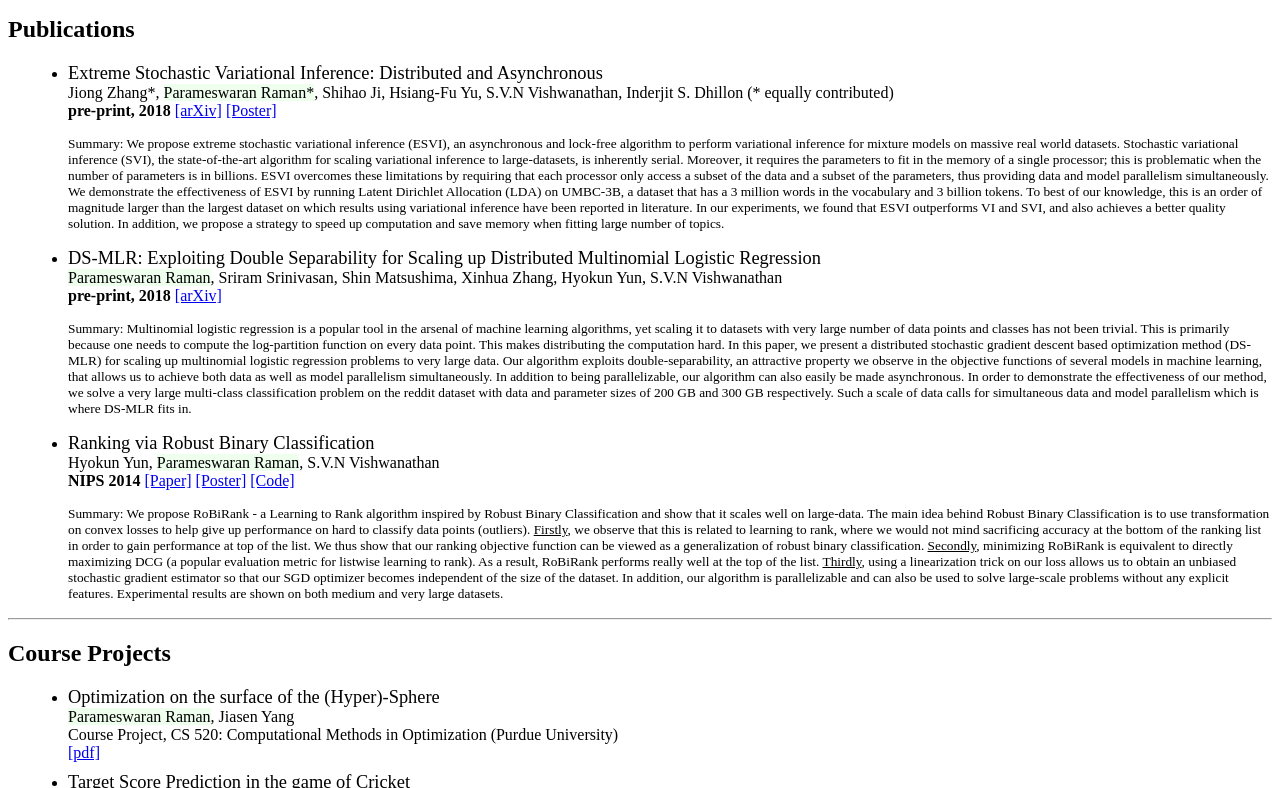
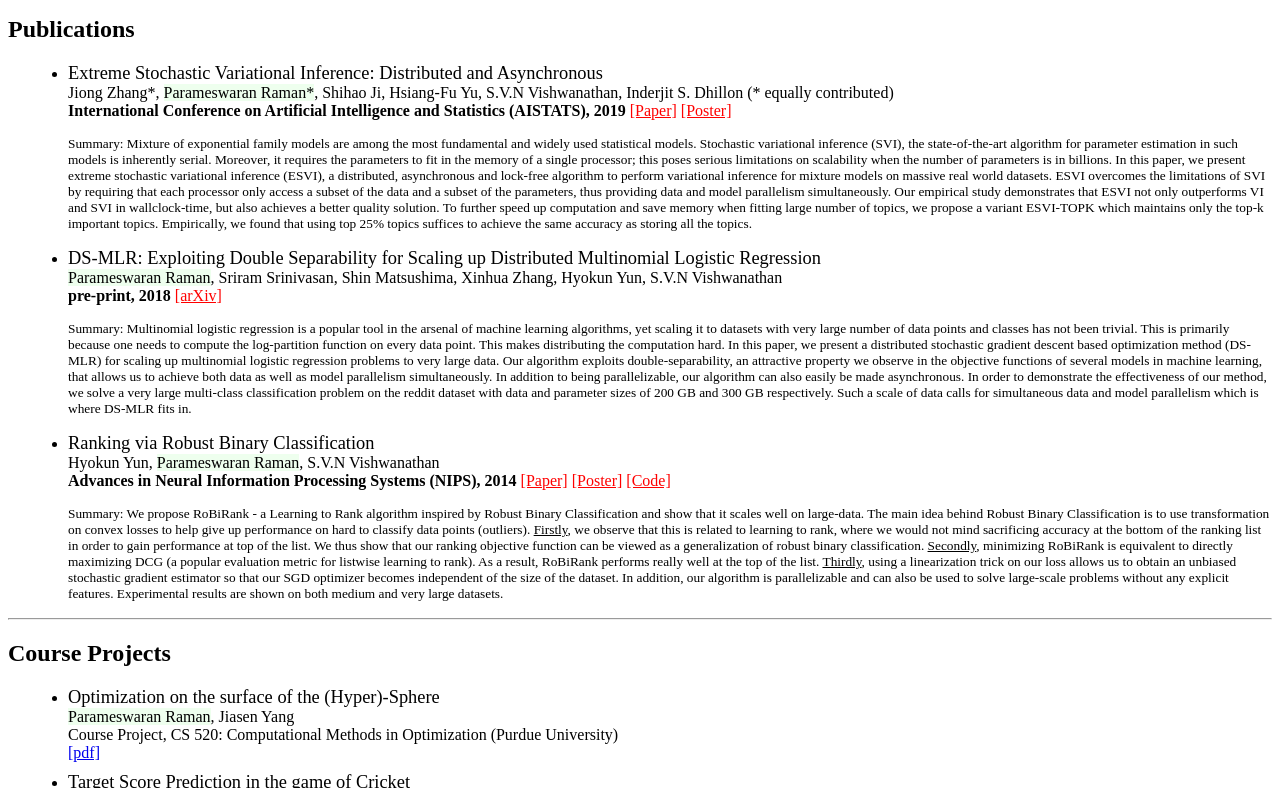
Before and after one commit to ParamsRaman/homepage, a Jekyll site: the page built from research.html, in a window 1280 px wide and 900 px high, cut to the strip 112-900 px from the top of the window. Built offline with Jekyll 4.4.1, drawn with Linux system fonts in a browser that asks for light colours.

Commit message:
updated website

```diff
--- a/index.html
+++ b/index.html
@@ -73,3 +73,7 @@ two years at <a href="http://www.yahoo.com/"> Yahoo! </a>, Sunnyvale, CA on vari
   <li> <a href="https://recsys.acm.org/recsys18/">RecSys 2018</a> <span style="background: #eeffee">Submission deadline: April 30, 2018 11:59 AoE Time </span> </li>
   <li> <a href="https://nips.cc/">NIPS 2018</a> </li>
 </ul>
+
+<hr>
+<small>A fun counter, showing the distribution of visitors to my homepage!</small>
+<a href="https://info.flagcounter.com/CjLd"><img src="https://s04.flagcounter.com/count2/CjLd/bg_FFFFFF/txt_000000/border_CCCCCC/columns_5/maxflags_50/viewers_0/labels_1/pageviews_1/flags_0/percent_0/" alt="Flag Counter" border="0"></a>
--- a/links.html
+++ b/links.html
@@ -27,6 +27,9 @@ title: "Parameswaran Raman: Useful Links"
         -<i>"Your algorithm can't resist the plague of overfitting!" :)</i> <a href="https://www.youtube.com/watch?v=DQWI1kvmwRg">Overfitting Thriller!</a><br>
         -The famous and amazingly well written - <a href="http://pgbovine.net/PhD-memoir.htm">PhD Grind </a> by Philip J. Guo <br>
         -<a href="http://research.microsoft.com/en-us/people/milads/"> Milos Shokouhi </a> from MSR Cambridge gave a wonderful talk on how to get the most out of your PhD (titled: Recipes for PhD), <a href="./resources/recipesforphd.pdf">Slides </a><br>
+        -<a
+            href="https://github.com/lixin4ever/Conference-Acceptance-Rate">Statistics
+        of acceptance rates of main AI conferences</a><br>
         <!---Correlation, Causation or Coincidence!!?? <a href="http://tylervigen.com/">Check this out (video at bottom of the page)</a> <br><br>-->
          <br>
          <!---I have had a great regard for <a href="http://en.wikipedia.org/wiki/Sanskrit">Sanskrit</a> as a language and even more after I learned its possible connection to Artificial Intelligence. One of the earliest works mentioning this was by Rick Briggs in his <a href="http://www.aaai.org/ojs/index.php/aimagazine/article/view/466">paper</a> way back in 1985. A more detailed <a href="http://psychedelicjunction.com/2013/01/09/nasa-sanskrit-program-artificial-intelligence/"> article </a>describes some of the powerful features of this ancient language. Hopefully at some point, I will explore more along these directions..-->
--- a/research.html
+++ b/research.html
@@ -34,29 +34,26 @@ title: "Parameswaran Raman: Research"
       Extreme Stochastic Variational Inference: Distributed and Asynchronous <br>
     </span>
     Jiong Zhang*, <span class="me">Parameswaran Raman*</span>, Shihao Ji, Hsiang-Fu Yu, S.V.N Vishwanathan, Inderjit S. Dhillon (* equally contributed)<br>
-    <b>pre-print, 2018</b>
-    <a href="https://arxiv.org/pdf/1605.09499.pdf">[arXiv]</a>
-    <a href="static/pub/esvi-poster.pdf">[Poster]</a>
+    <b>International Conference on Artificial Intelligence and Statistics (AISTATS), 2019</b>
+    <a href="static/pub/esvi-aistats19.pdf" style="color: #FF0000">[Paper]</a>
+    <a href="static/pub/esvi-poster.pdf" style="color: #FF0000">[Poster]</a>
     <!--a href="robirank.html">[Code]</a--><br/>
-    <p><small>Summary: We propose extreme stochastic variational inference (ESVI), an
-  asynchronous and lock-free algorithm to perform variational inference for mixture models
-  on massive real world datasets. Stochastic variational inference
-  (SVI), the state-of-the-art algorithm for scaling variational
-  inference to large-datasets, is inherently serial. Moreover, it
-  requires the parameters to fit in the memory of a single processor;
-  this is problematic when the number of parameters is in billions. ESVI
-  overcomes these limitations by requiring that each processor only
+    <p><small>Summary: Mixture of exponential family models are among the most fundamental and widely used
+  statistical models. Stochastic variational inference
+  (SVI), the state-of-the-art algorithm for parameter estimation in such models is inherently
+  serial. Moreover, it requires the parameters to fit in the memory of a single processor;
+  this poses serious limitations on scalability when the number of parameters
+  is in billions. In this paper, we present extreme stochastic variational inference (ESVI), a
+  distributed, asynchronous and lock-free algorithm to perform variational inference
+  for mixture models on massive real world datasets. ESVI
+  overcomes the limitations of SVI by requiring that each processor only
   access a subset of the data and a subset of the parameters, thus
-  providing data and model parallelism simultaneously.  We demonstrate
-  the effectiveness of ESVI by running Latent Dirichlet Allocation (LDA)
-  on UMBC-3B, a dataset that has a 3 million words in the vocabulary and
-  3 billion tokens. To best of our knowledge, this is an order of
-  magnitude larger than the largest dataset on which results using
-  variational inference have been reported in literature.  In our
-  experiments, we found that ESVI outperforms VI and SVI, and also
-  achieves a better quality solution.  In addition, we propose a
-  strategy to speed up computation and save memory when fitting large
-  number of topics. </small></p>
+  providing data and model parallelism simultaneously. Our empirical study demonstrates
+  that ESVI not only outperforms VI and SVI in wallclock-time, but also
+  achieves a better quality solution.
+  To further speed up computation and save memory when fitting large
+  number of topics, we propose a variant ESVI-TOPK which maintains only the top-k important topics.
+  Empirically, we found that using top 25% topics suffices to achieve the same accuracy as storing all the topics.</small></p>
   <!-- 25 out of 215 (11.6%) -->
   </li>
 
@@ -66,7 +63,7 @@ title: "Parameswaran Raman: Research"
     </span>
     <span class="me">Parameswaran Raman</span>, Sriram Srinivasan, Shin Matsushima, Xinhua Zhang, Hyokun Yun, S.V.N Vishwanathan <br>
     <b>pre-print, 2018</b>
-    <a href="https://arxiv.org/pdf/1604.04706.pdf">[arXiv]</a>
+    <a href="https://arxiv.org/pdf/1604.04706.pdf" style="color: #FF0000">[arXiv]</a>
     <!--a href="robirank.html">[Code]</a--><br/>
     <p><small>Summary: Multinomial logistic regression is a popular tool in the arsenal of machine learning algorithms, yet scaling it to datasets with very large number of data points and classes has not been trivial. This is primarily because one needs to compute the log-partition function on every data point. This makes distributing the computation hard. In this paper, we present a distributed stochastic gradient descent based optimization method (DS-MLR) for scaling up multinomial logistic regression problems to very large data. Our algorithm exploits double-separability, an attractive property we observe in the objective functions of several models in machine learning, that allows us to achieve both data as well as model parallelism simultaneously. In addition to being parallelizable, our algorithm can also easily be made asynchronous. In order to demonstrate the effectiveness of our method, we solve a very large multi-class classification problem on the reddit dataset with data and parameter sizes of 200 GB and 300 GB respectively. Such a scale of data calls for simultaneous data and model parallelism which is where DS-MLR fits in. </small></p>
     <!-- 25 out of 215 (11.6%) -->
@@ -77,10 +74,12 @@ title: "Parameswaran Raman: Research"
       Ranking via Robust Binary Classification<br>
     </span>
     Hyokun Yun, <span class="me">Parameswaran Raman</span>, S.V.N Vishwanathan <br>
-    <b>NIPS 2014 </b>
-    <a href="http://papers.nips.cc/paper/5363-ranking-via-robust-binary-classification.pdf">[Paper]</a>
-    <a href="static/pub/RoBiRank_Poster.pdf">[Poster]</a>
-    <a href="https://bitbucket.org/d_ijk_stra/robirank">[Code]</a>
+    <b>Advances in Neural Information Processing Systems (NIPS), 2014 </b>
+    <a
+      href="http://papers.nips.cc/paper/5363-ranking-via-robust-binary-classification.pdf"
+      style="color: #FF0000">[Paper]</a>
+    <a href="static/pub/RoBiRank_Poster.pdf" style="color: #FF0000">[Poster]</a>
+    <a href="https://bitbucket.org/d_ijk_stra/robirank" style="color: #FF0000">[Code]</a>
     <!--a href="robirank.html">[Code]</a--><br/>
     <p><small>Summary: We propose RoBiRank - a Learning to Rank algorithm inspired by Robust Binary Classification and show that it scales well on large-data. The main idea behind Robust Binary Classification is to use transformation on convex losses to help give up performance on hard to classify data points (outliers). <u>Firstly</u>, we observe that this is related to learning to rank, where we would not mind sacrificing accuracy at the bottom of the ranking list in order to gain performance at top of the list. We thus show that our ranking objective function can be viewed as a generalization of robust binary classification. <u>Secondly</u>, minimizing RoBiRank is equivalent to directly maximizing DCG (a popular evaluation metric for listwise learning to rank). As a result, RoBiRank performs really well at the top of the list. <u>Thirdly</u>, using a linearization trick on our loss allows us to obtain an unbiased stochastic gradient estimator so that our SGD optimizer becomes independent of the size of the dataset. In addition, our algorithm is parallelizable and can also be used to solve large-scale problems without any explicit features. Experimental results are shown on both medium and very large datasets.</small></p>
     <!-- 25 out of 215 (11.6%) -->
```
Also changed, not shown: 2 other files.
